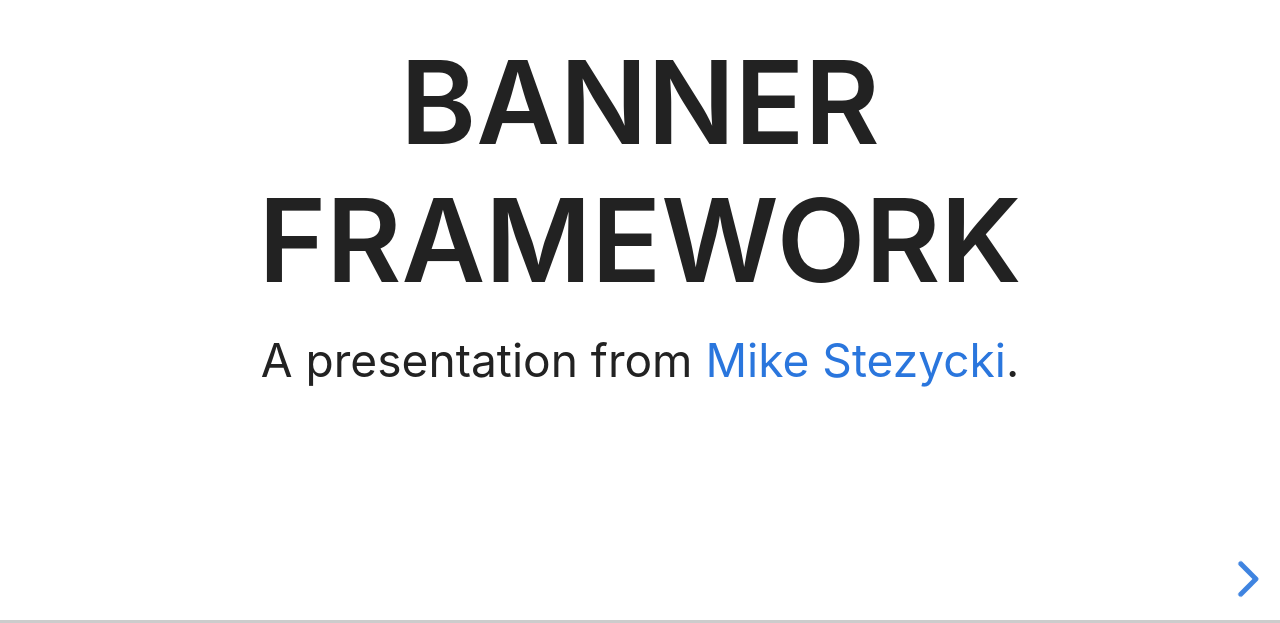
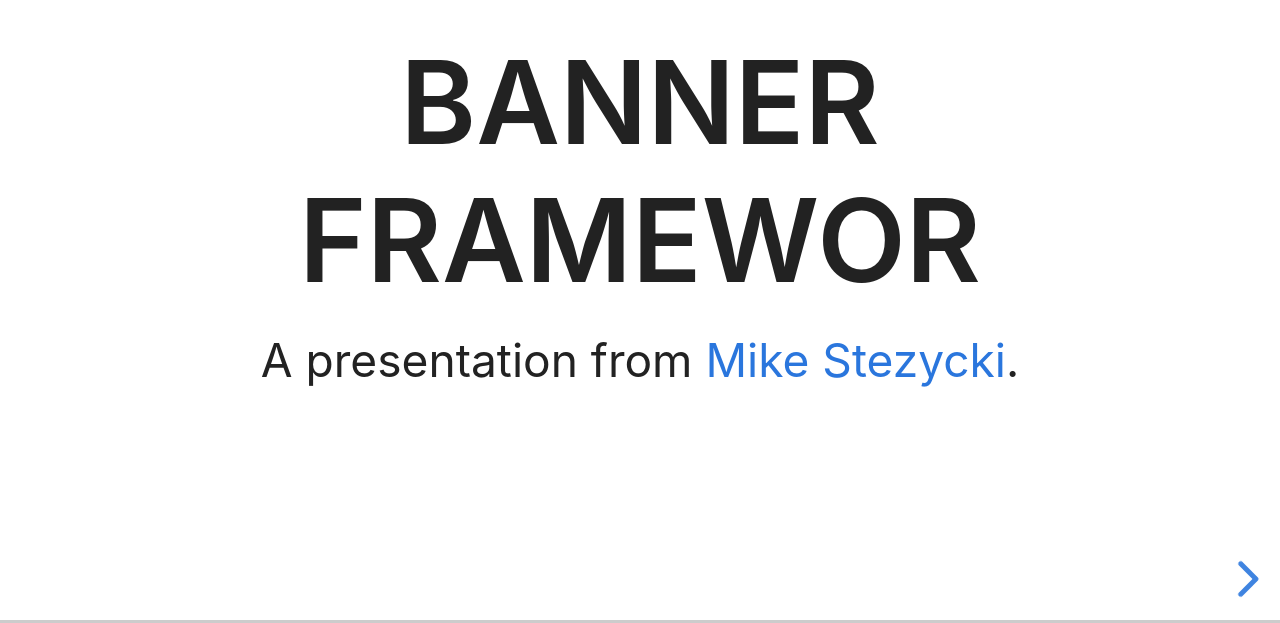
Before and after one commit to mr-stezz/Banner-Framework-Presentation, a website: page index.html in a window 1280 px wide. Shown: the part 177-800 px from the top of the page. Drawn offline with Linux system fonts and the light colour scheme.

Commit message:
Test Netlify

```diff
--- a/index.html
+++ b/index.html
@@ -28,7 +28,7 @@
 
 				<section data-markdown>
 					<textarea data-template>
-						# Banner Framework
+						# Banner Framewor
 
 						A presentation from [Mike Stezycki](https://stez.me).
 					</textarea>
```
